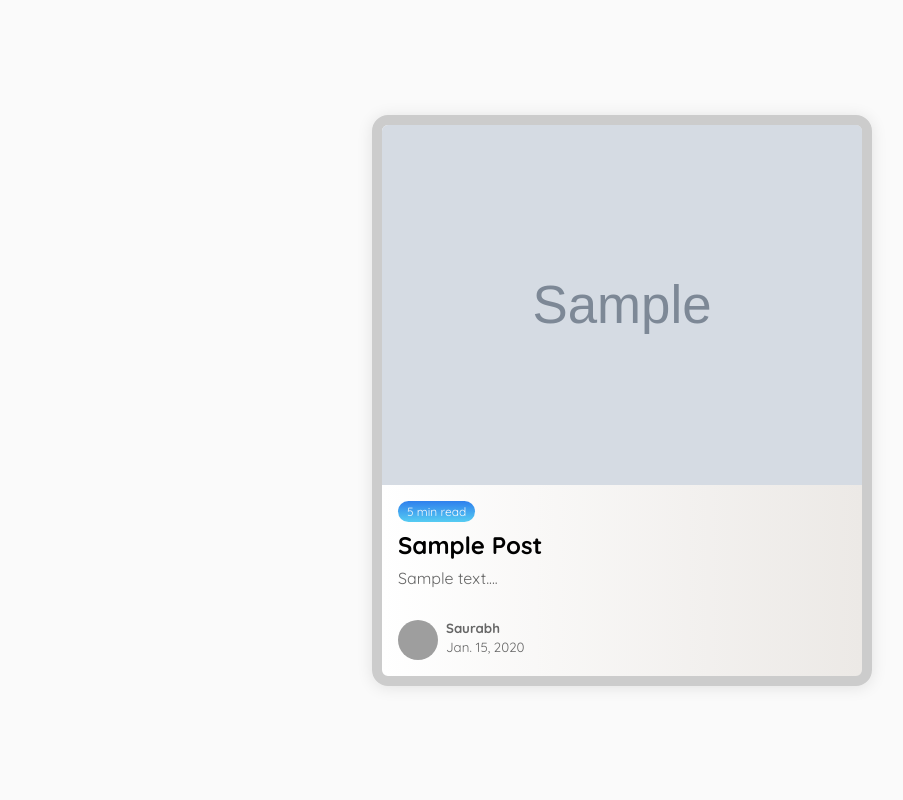
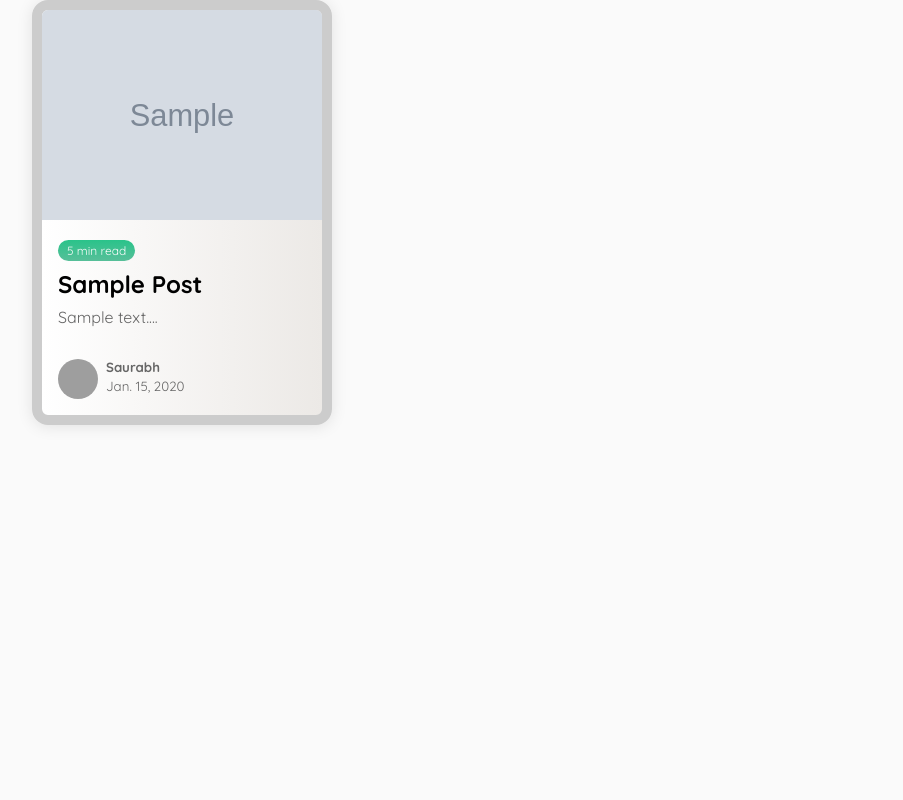
Before and after one commit to saurabhdabas/PyBlog, a Django app: page /posts/ in a window 1280 px wide. Shown: the whole page, without its empty margins (18-921 px from the left). Run offline with Django 4.2, Linux system fonts and the light colour scheme; tables that the repository leaves empty hold one stand-in row (values such as "Sample post"); grey boxes marked "Sample" are stand-in pictures; grey boxes are pictures that could not be loaded.

Commit message:
Change CSS for exisiting templates

```diff
--- a/assets/styles.css
+++ b/assets/styles.css
@@ -3,42 +3,61 @@
 *,
 *::before,
 *::after {
-  box-sizing: border-box;
   padding: 0;
   margin: 0;
+  box-sizing: border-box;
 }
 
 body {
   font-family: "Quicksand", sans-serif;
-  display: grid;
-  place-items: center;
-  height: 100vh;
+  width:100%;
+  height:100%;
   background: #fafafa;
 }
 
-.posts {
+.posts-wrapper{
   display: grid;
-  grid-auto-flow: column;
-  grid-template-columns:auto;
+  grid-template-rows:0.50fr 1fr;
   grid-gap:50px;
 }
+.posts{
+  display:grid;
+  grid-auto-flow: column;
+  grid-template-columns: repeat(4,1fr);
+  grid-gap:50px;
+  margin: 0px 50px;
+  justify-content: space-between;
+}
+.blog__introduction{
+  display:flex;
+  flex-direction: column;
+  color:#303233;
+  background-color: #ccc;
+  padding:10px 0px;
+  justify-content: center;
+  padding:5px 50px;
+}
+.blog__introduction div{
+  display:flex;
+  align-items: center;
+}
 
-img {
+user img {
   max-width: 100%;
   display: block;
   object-fit: cover;
 }
 
 .post {
-  display: flex;
-  flex-direction: column;
-  width:500px;
+  display:grid;
+  width:300px;
   overflow: hidden;
   box-shadow: 0 .1rem 1rem rgba(0, 0, 0, 0.1);
   border: 10px solid #ccc;
   border-radius: 1em;
   background: #ECE9E6;
   background: linear-gradient(to right, #FFFFFF, #ECE9E6);
+  justify-content: space-between;
 }
 .post .individual {
   display: flex;
@@ -51,12 +70,19 @@ img {
   background: #ECE9E6;
   background: linear-gradient(to right, #FFFFFF, #ECE9E6);
 }
+.post__header{
+  width:100%
+}
+.post__image{
+  width:100%
+}
 .post a{
   text-decoration: none;
 }
 .post:hover{
   cursor:pointer;
-  border: 10px solid #2AC38A;
+  /* border: 10px solid #2AC38A; */
+  border: 10px solid #F4CC54;
 }
 
 .post__body {
@@ -78,8 +104,8 @@ img {
 }
 
 .tag-blue {
-  background: #56CCF2;
-  background: linear-gradient(to bottom, #2F80ED, #56CCF2);
+  background: #2AC38A;
+  background: linear-gradient(to bottom, #2AC38A, #57bf99);
   color: #fafafa;
 }
 
```
Also changed, not shown: other parts of assets/styles.css (+31 -0 lines).
